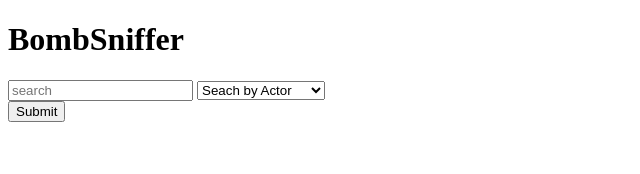
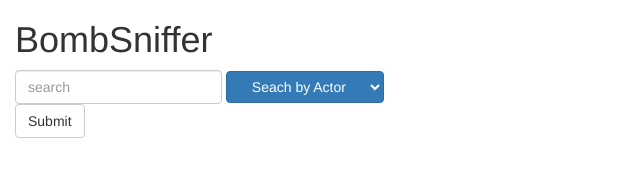
Before and after one commit to gyeon/BombSniffer, a plain HTML site: page index.html in a window 1280 px wide. Shown: the whole page, without its empty margins (0-640 px from the left). Drawn offline with nearby package versions, Linux system fonts and the light colour scheme.

Commit message:
added basic bootstrap

```diff
--- a/index.html
+++ b/index.html
@@ -1,8 +1,12 @@
 <!DOCTYPE html>
 <html>
   <head>
+    <title>BombSniffer</title>
+  <!-- bootstrap -->
+    <link rel="stylesheet" href="https://maxcdn.bootstrapcdn.com/bootstrap/3.3.7/css/bootstrap.min.css" integrity="sha384-BVYiiSIFeK1dGmJRAkycuHAHRg32OmUcww7on3RYdg4Va+PmSTsz/K68vbdEjh4u" crossorigin="anonymous">
+    <meta name="viewport" content="width=device-width, initial-scale=1">
     <meta charset="utf-8">
-    <title>BombSniffer</title>
+
     <script src="lib/jquery.js"></script>
     <script src="models/actor.js"></script>
     <script src="models/director.js"></script>
@@ -10,20 +14,32 @@
     <script src="app.js"></script>
     <script src="controllers/directorsController.js"></script>
     <script src="controllers/actorsController.js"></script>
+
+    <style>
+      .carousel-inner > .item > img,
+      .carousel-inner > .item > a > img {
+          width: 70%;
+          margin: auto;
+      }
+    </style>
   </head>
+
   <body>
-    <h1>BombSniffer</h1>
-    <form>
-      <input type="text" name="searchTerms" id="searchTerms" placeholder="search" onsubmit="preventDefault() ">
-      <select id="searchType">
-        <option value="actor" id="searchActor">Seach by Actor</option>
-        <option value="director" id="searchDirector">Seach by Director</option>
-      </select><br>
-      <input type="submit">
-    </form>
-    <div id="movies">
-
+    <div class="container-fluid">
+      <h1>BombSniffer</h1>
+        <form class="form-inline" role="form">
+          <div class="form-group">
+            <input class="form-control" type="text"  name="searchTerms" id="searchTerms" placeholder="search">
+          </div>
+          <select id="searchType" class="btn btn-primary dropdown-toggle" type="button" data-toggle="dropdown">
+              <option value="actor" id="searchActor">Seach by Actor</option>
+              <option value="director" id="searchDirector">Seach by Director</option>
+          </select><br>
+          <input type="submit" class="btn btn-default">
+        </form>
+        <!-- <div id="movies"></div> -->
     </div>
-
+    <!-- bootstrap for javascript -->
+<script src="https://maxcdn.bootstrapcdn.com/bootstrap/3.3.7/js/bootstrap.min.js" integrity="sha384-Tc5IQib027qvyjSMfHjOMaLkfuWVxZxUPnCJA7l2mCWNIpG9mGCD8wGNIcPD7Txa" crossorigin="anonymous"></script>
   </body>
 </html>
```
